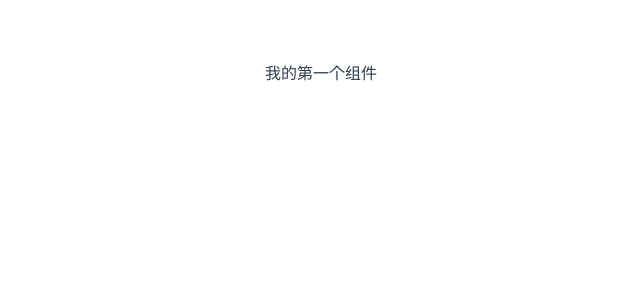
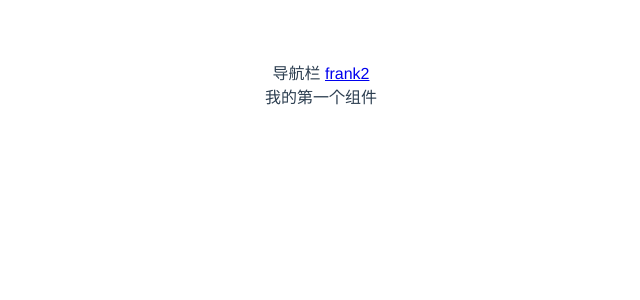
Before and after one commit to jiangyongting0810/PulseUI, a Vue app in the folder PulseUI/: page / in a window 1280 px wide. Shown: the top 300 px of the page, without its empty margins (319-959 px from the left). Built offline with nearby package versions, Linux system fonts and the light colour scheme.

Commit message:
初始化路由

```diff
--- a/PulseUI/index.html
+++ b/PulseUI/index.html
@@ -8,6 +8,6 @@
 </head>
 <body>
   <div id="app"></div>
-  <script type="module" src="/src/main.js"></script>
+  <script type="module" src="/src/main.ts"></script>
 </body>
 </html>
--- a/PulseUI/src/App.vue
+++ b/PulseUI/src/App.vue
@@ -1,14 +1,17 @@
 <template>
-  <Frank/>
+  <div>
+    <div>
+      导航栏
+      <router-link to = '/xxx'>frank2</router-link>
+    </div>
+    <router-view />
+  </div>
 </template>
 
 <script>
-import Frank from './components/Frank.vue'
 
 export default{
   name: 'App',
-  components: {
-    Frank
-  }
+
 }
 </script>
--- /dev/null
+++ b/PulseUI/src/components/Frank2.vue
@@ -0,0 +1,3 @@
+<template>
+  <div>frank2</div>
+</template>
--- a/PulseUI/src/main.js
+++ /dev/null
@@ -1,5 +0,0 @@
-import { createApp } from 'vue'
-import App from './App.vue'
-import './index.css'
-
-createApp(App).mount('#app')
--- /dev/null
+++ b/PulseUI/src/main.ts
@@ -0,0 +1,20 @@
+import { createApp } from 'vue'
+import App from './App.vue'
+import './index.css'
+import Frank from './components/Frank.vue'
+import Frank2 from './components/Frank2.vue'
+
+import { createWebHashHistory,createRouter } from 'vue-router'
+
+const history = createWebHashHistory()
+const router = createRouter({
+  history:history,
+  routes:[
+    {path:'/',component:Frank},
+    {path:'/xxx',component:Frank2}
+  ]
+})
+
+const app = createApp(App)
+app.use(router)
+app.mount('#app')
--- /dev/null
+++ b/PulseUI/src/shims-vue.d.ts
@@ -0,0 +1,5 @@
+declare module '*.vue'{
+  import { ComponentOptions } from "vue";
+  const componentOptions : ComponentOptions
+  export default componentOptions
+}
```
Also changed, not shown: PulseUI/package.json (+4 -3 lines), 1 other file (tests, documents, lock files or other folders).
